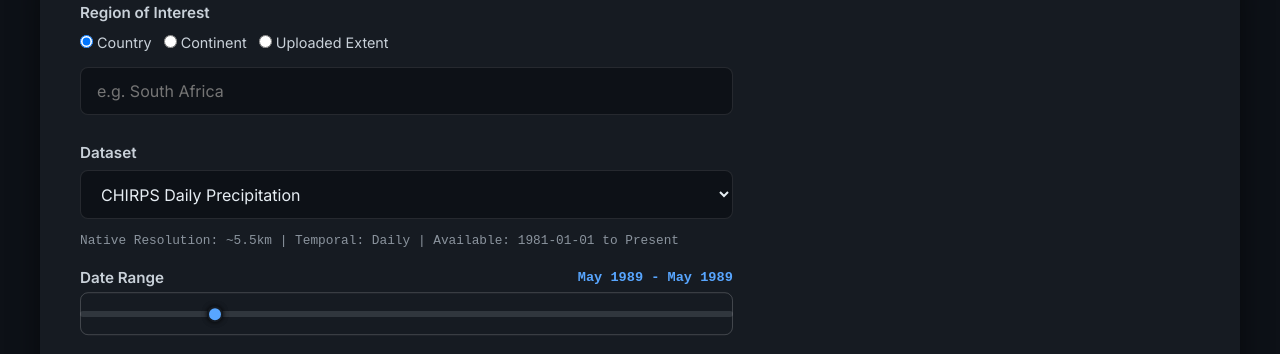
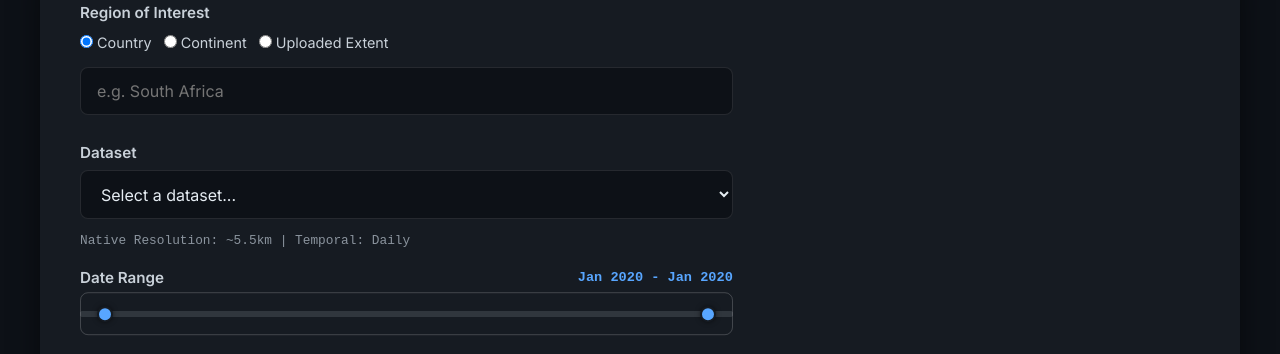
Before and after one commit to graeme-dor/PhyloCov-Explorer, a website built with Vite: page datasets.html in a window 1280 px wide. Shown: the part 1089-1443 px from the top of the page. Built offline with nearby package versions, Linux system fonts and the light colour scheme.

Commit message:
Set default dataset to placeholder, fix range slider track width to enable selected range indicators

```diff
--- a/datasets.html
+++ b/datasets.html
@@ -83,6 +83,7 @@
               <div class="form-group">
                 <label for="dataset">Dataset</label>
                 <select id="dataset" name="dataset" required>
+                  <option value="" disabled selected>Select a dataset...</option>
                   <option value="chirps">CHIRPS Daily Precipitation</option>
                   <option value="era5">ERA5 Daily Aggregates</option>
                   <option value="era5_land_monthly">ERA5-Land Monthly Aggregates</option>
--- a/style.css
+++ b/style.css
@@ -711,9 +711,11 @@ iframe.loaded {
 .slider-track {
   position: absolute;
   height: 100%;
-  background: var(--accent-color);
+  width: 100%;
+  background: #30363d;
   border-radius: 3px;
   z-index: 1;
+  pointer-events: none;
 }
 
 .range-slider-container input[type="range"] {
```
Also changed, not shown: index.html (+1 -0 lines).
